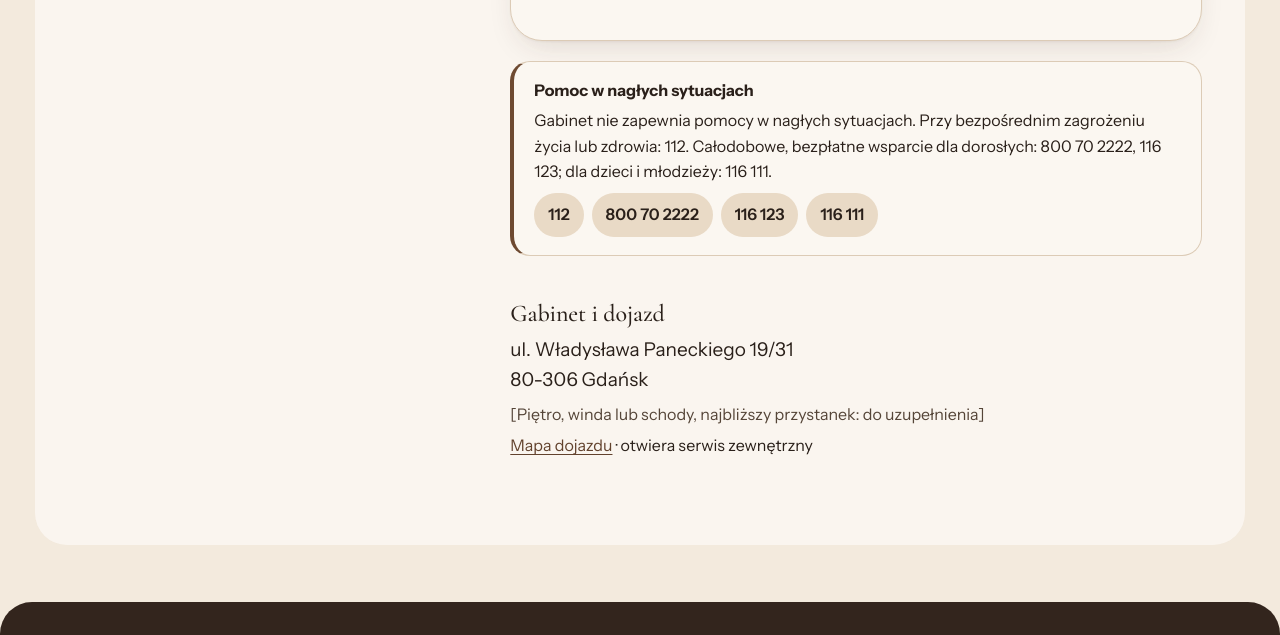
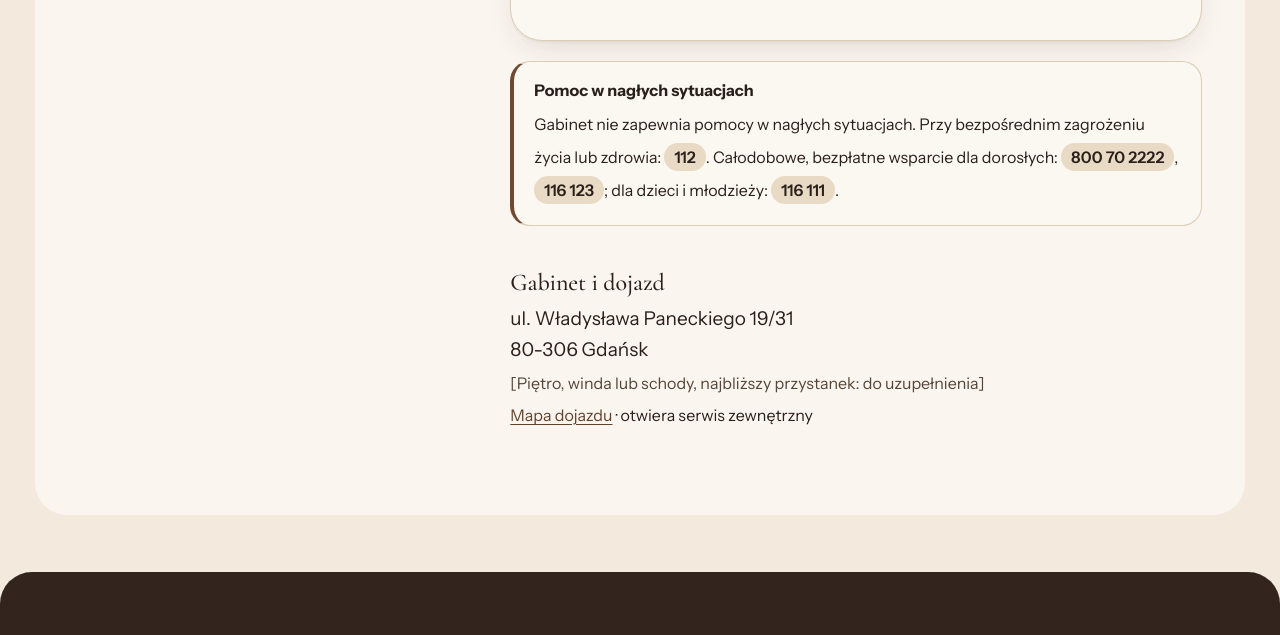
Before and after one commit to wiesioo-pe/gabinet-prototyp, a plain HTML site: page index.html in a window 1280 px wide. Shown: the part 5387-6022 px from the top of the page. Drawn offline with Linux system fonts and the light colour scheme.

Commit message:
Numery pomocowe wplecione w tekst
Co-Authored-By: Claude Opus 5.5 <noreply@anthropic.com>

```diff
--- a/assets/styles.css
+++ b/assets/styles.css
@@ -752,3 +752,11 @@ html[data-palette][data-bg="brak"] body::after { background: none; }
 .topics h3 { font-size: calc(var(--step-1) * var(--display-scale)); line-height: 1.2; margin: 0 0 0.375rem; color: var(--ink); }
 .topics p { margin: 0; color: var(--ink-2); font-size: var(--step--1); line-height: 1.55; }
 @media (min-width: 40rem) { .topics { grid-template-columns: 1fr 1fr; } }
+
+/* Numery pomocowe jako przyciski wplecione w tekst */
+.crisis .numbers-inline { line-height: 2.05; }
+.crisis .numbers-inline a {
+  display: inline-block; padding: 0 0.625rem; line-height: 1.75; white-space: nowrap;
+  border-radius: var(--radius-pill); background: var(--sand); color: var(--ink); font-weight: 600; text-decoration: none;
+}
+.crisis .numbers-inline a:hover { background: var(--clay-soft); }
--- a/index.html
+++ b/index.html
@@ -9,8 +9,8 @@
 <meta name="theme-color" content="#F4EDE3">
 <link rel="preload" href="fonts/cormorant-garamond-latin.woff2" as="font" type="font/woff2" crossorigin>
 <link rel="preload" href="fonts/instrument-sans-latin.woff2" as="font" type="font/woff2" crossorigin>
-<link rel="stylesheet" href="assets/styles.css?v=202611241232">
-<script src="assets/app.js?v=202611241232" defer></script>
+<link rel="stylesheet" href="assets/styles.css?v=202611241239">
+<script src="assets/app.js?v=202611241239" defer></script>
 </head>
 <body class="">
 <a class="skip-link" href="#tresc">Przejdź do treści</a>
@@ -192,8 +192,7 @@
       </form>
       <div class="crisis" role="note" aria-labelledby="kryzys">
         <h3 id="kryzys">Pomoc w nagłych sytuacjach</h3>
-        <p>Gabinet nie zapewnia pomocy w nagłych sytuacjach. Przy bezpośrednim zagrożeniu życia lub zdrowia: 112. Całodobowe, bezpłatne wsparcie dla dorosłych: 800 70 2222, 116 123; dla dzieci i młodzieży: 116 111.</p>
-        <p class="numbers"><a href="tel:112">112</a><a href="tel:800702222">800 70 2222</a><a href="tel:116123">116 123</a><a href="tel:116111">116 111</a></p>
+        <p class="numbers-inline">Gabinet nie zapewnia pomocy w nagłych sytuacjach. Przy bezpośrednim zagrożeniu życia lub zdrowia: <a href="tel:112">112</a>. Całodobowe, bezpłatne wsparcie dla dorosłych: <a href="tel:800702222">800&nbsp;70&nbsp;2222</a>, <a href="tel:116123">116&nbsp;123</a>; dla dzieci i młodzieży: <a href="tel:116111">116&nbsp;111</a>.</p>
       </div>
       <div class="address" id="dojazd">
         <h3>Gabinet i dojazd</h3>
```
Also changed, not shown: 404.html (+2 -2 lines), panel.html (+2 -2 lines), polityka-prywatnosci.html (+2 -2 lines), potwierdzenie.html (+2 -2 lines).
